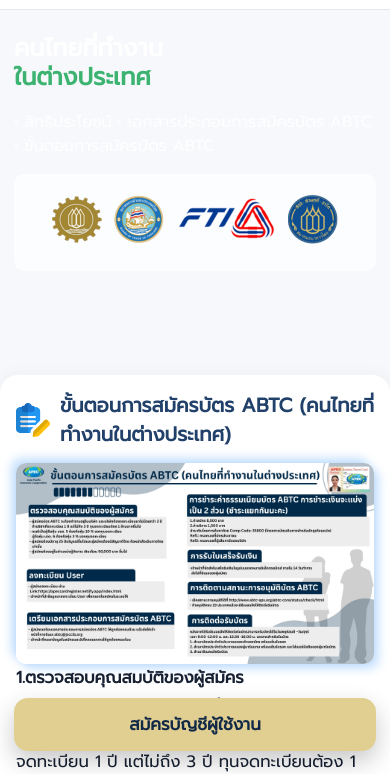
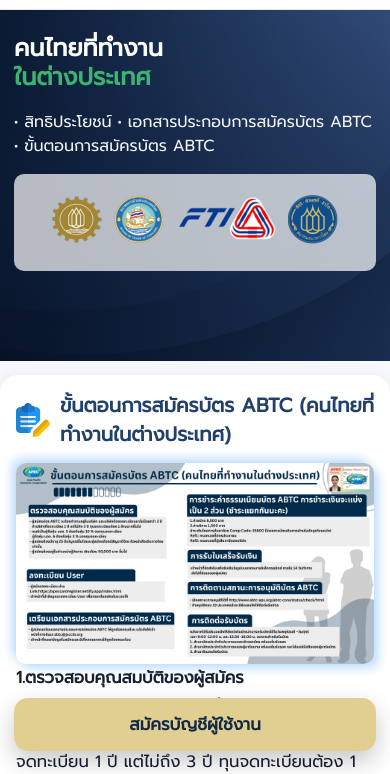
Before and after one commit to qwerty3344io/siteabtc, a plain HTML site: page thai-overseas.html in a window 390 px wide. Shown: the part 79-853 px from the top of the page. Drawn offline with Linux system fonts and the light colour scheme; the site is published under a folder, as on GitHub Pages, so addresses that start at the root find nothing.

Commit message:
Update thai-overseas.mobile.css

```diff
--- a/assets/css/thai-overseas.mobile.css
+++ b/assets/css/thai-overseas.mobile.css
@@ -48,7 +48,7 @@
   .main-hero{
     display:block;
     padding: 18px 14px 90px;
-    background: url('/assets/img/bgmobile.png') no-repeat center/cover;
+    background: url('../img/bgmobile.png') no-repeat center/cover;
   }
   .hero-title{ font-size:1.5rem; margin-top:6px; }
   .hero-desc{  font-size:1rem; opacity:.95; }
```
